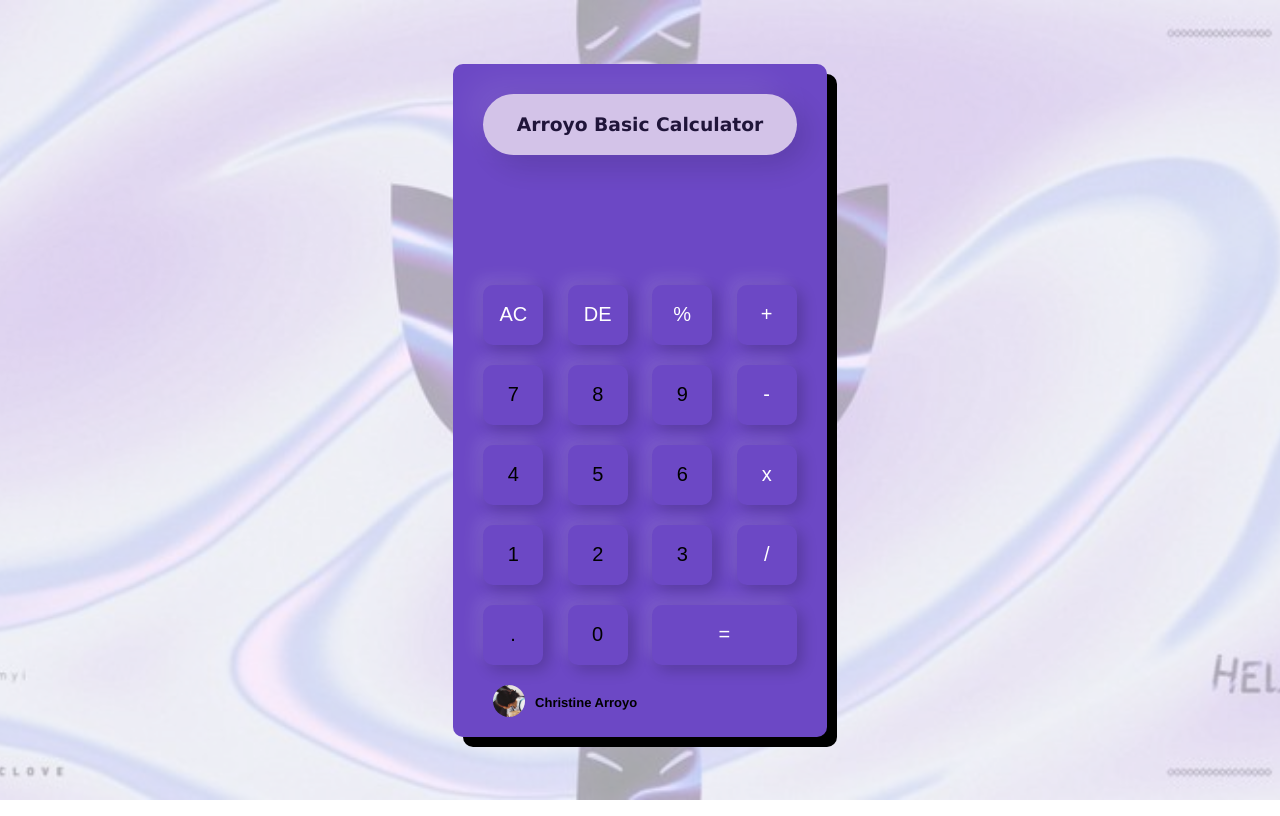
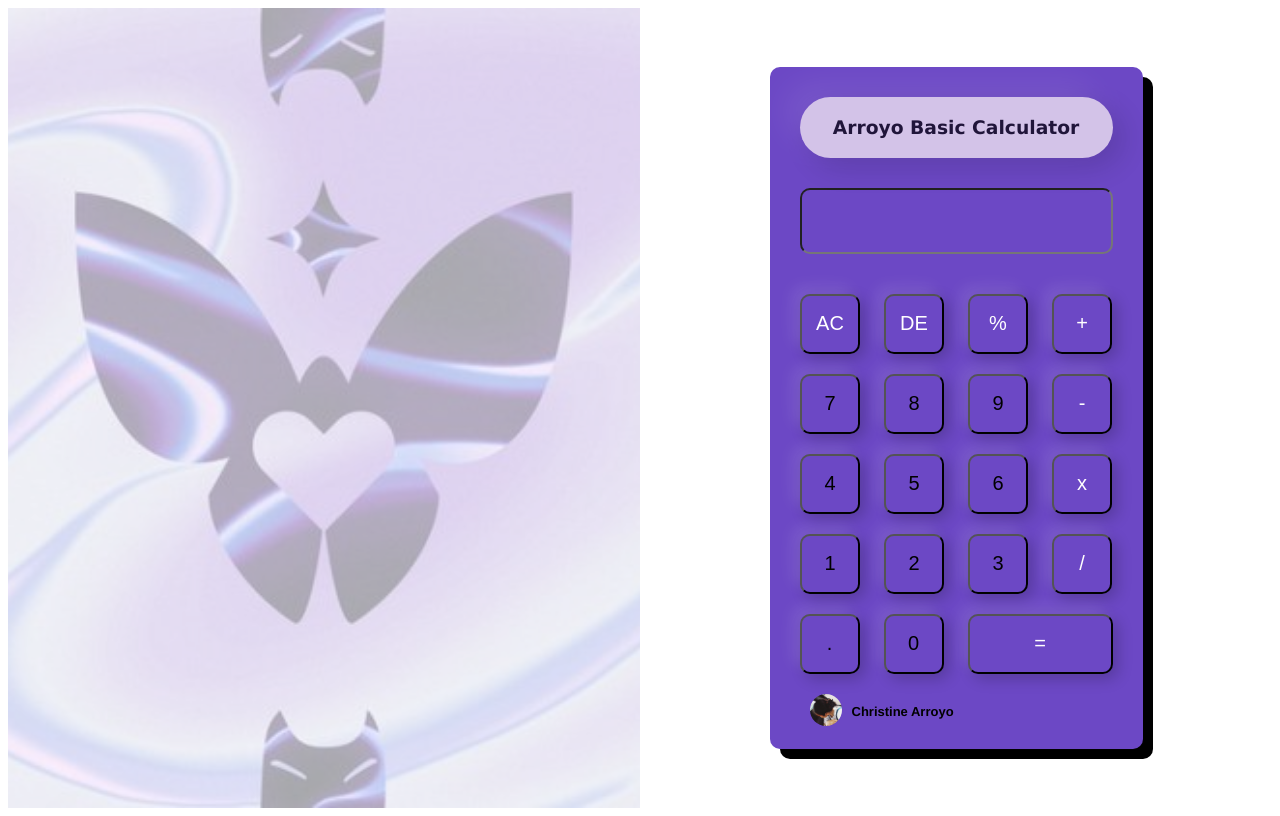
Before and after one commit to christinearroyo/Web-Basic-Calculator, a plain HTML site: page index.html in a window 1280 px wide. Drawn offline with Linux system fonts and the light colour scheme.

Commit message:
Update style.css

```diff
--- a/style.css
+++ b/style.css
@@ -1,10 +1,3 @@
-* {
-    margin: 0;
-    padding: 0;
-    font-family: 'Poppins', sans-serif;
-    box-sizing: border-box;
-}
-
 body {
     position: relative;
     height: 100vh;
@@ -18,9 +11,7 @@ body {
 
 body::before {
     content: '';
-    position: absolute;
-    top: 0;
-    left: 0;
+    position: relative;
     width: 100%;
     height: 100%;
     background-image: url('a1648ceed516f7f1e47eff8e7e7093af.jpg');
@@ -28,7 +19,6 @@ body::before {
     background-position: center;
     background-repeat: no-repeat;
     opacity: 40%;
-    z-index: -1;
 }
 
 h3 {
@@ -59,8 +49,6 @@ h3 {
 }
 
 .calculator form input {
-    border: 0;
-    outline: 0;
     width: 60px;
     height: 60px;
     border-radius: 10px;
```
